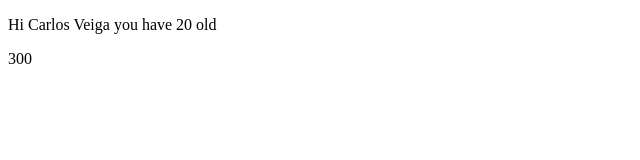
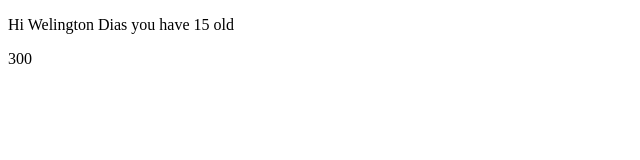
Before and after one commit to Welin7/improving-knowledge-with-vue-course, a Vue app in the folder vue3-course/: page / in a window 1280 px wide. Shown: the top 160 px of the page, without its empty margins (0-640 px from the left). Built offline with nearby package versions, Linux system fonts and the light colour scheme.

Commit message:
class two - created components of interpolation.

```diff
--- a/vue3-course/src/App.vue
+++ b/vue3-course/src/App.vue
@@ -1,15 +1,10 @@
 <!--SCRIPT-->
 <script setup>
-//variable
-let name = "Carlos Veiga";
-let age = "20";
-
-let numberOne = 100;
-let numberTwo = 200;
+//import of components
+import Interpolation from "./components/ExampleInterpolation.vue";
 </script>
 
 <!--HTML-->
 <template>
-  <p>{{ "Hi " + name + " you have " + age + " old" }}</p>
-  <p>{{ numberOne+numberTwo }}</p>
+  <Interpolation></Interpolation>
 </template>
--- /dev/null
+++ b/vue3-course/src/components/ExampleInterpolation.vue
@@ -0,0 +1,15 @@
+<!--SCRIPT-->
+<script setup>
+//variable
+let name = "Welington Dias";
+let age = "15";
+
+let numberOne = 150;
+let numberTwo = 150;
+</script>
+
+<!--HTML-->
+<template>
+  <p>{{ "Hi " + name + " you have " + age + " old" }}</p>
+  <p>{{ numberOne+numberTwo }}</p>
+</template>
```
